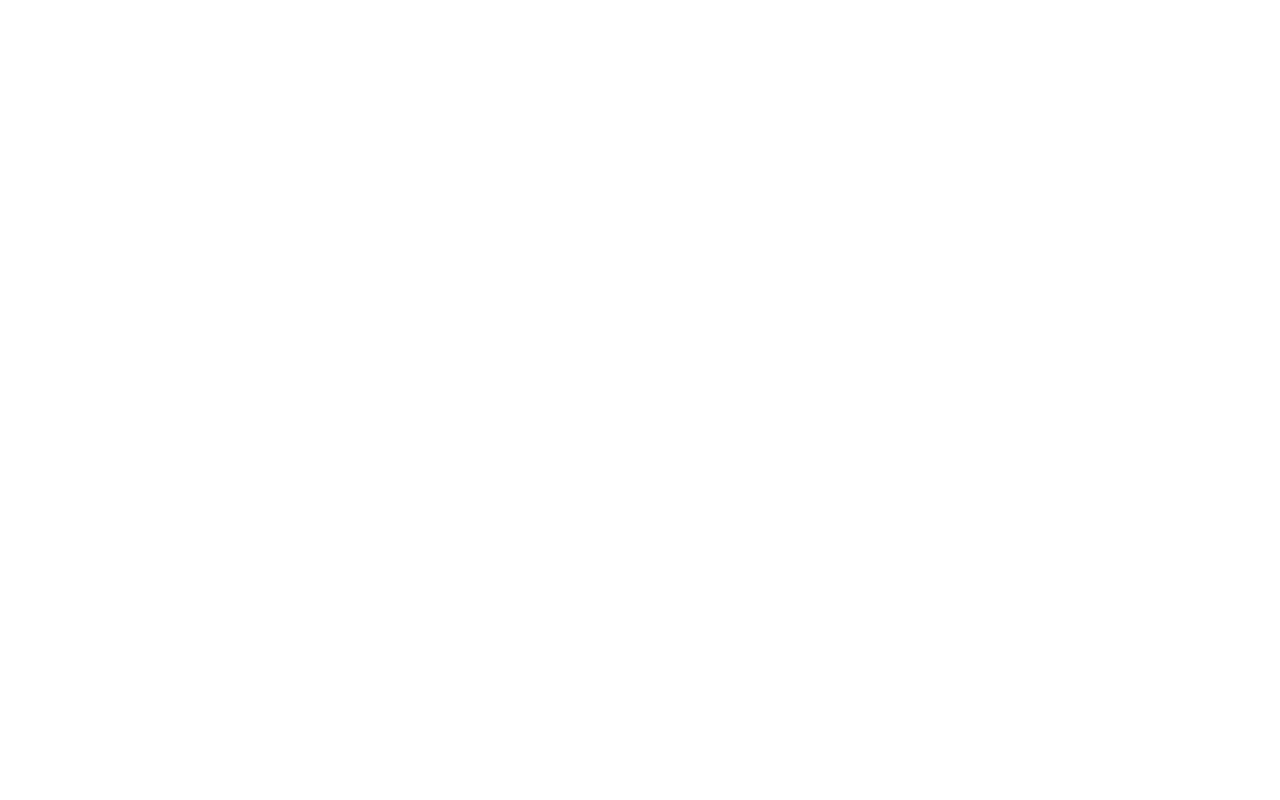
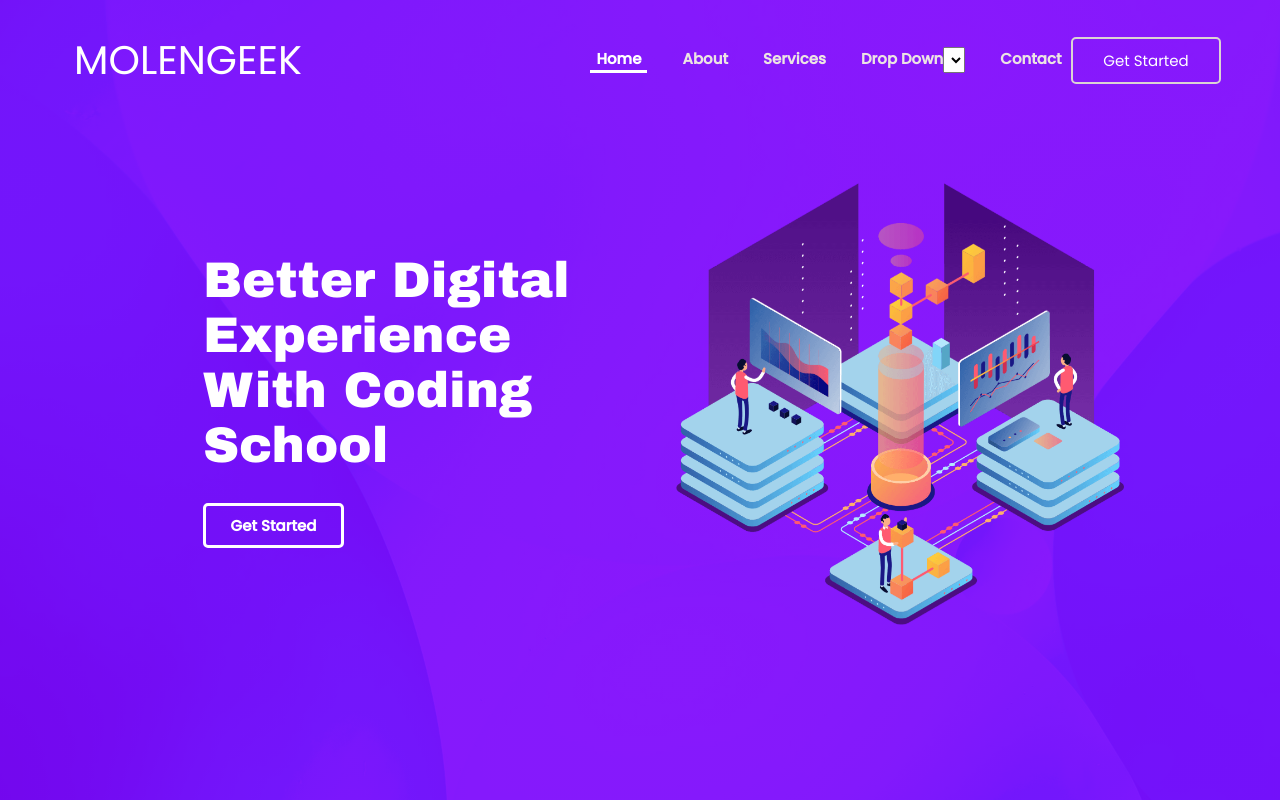
Before and after one commit to Kanzaki7/Projet_Final_Dom_emrah_oztek, a plain HTML site: page index.html in a window 1280 px wide. Drawn offline with Linux system fonts and the light colour scheme.

Commit message:
arrivé à la section1

```diff
--- a/index.html
+++ b/index.html
@@ -4,8 +4,50 @@
     <meta charset="UTF-8">
     <meta name="viewport" content="width=device-width, initial-scale=1.0">
     <title>Projet_Final_Dom</title>
+    <link rel="stylesheet" href="./public/css/style.css">
+    <link rel="preconnect" href="https://fonts.googleapis.com">
+    <link rel="preconnect" href="https://fonts.gstatic.com" crossorigin>
+    <link href="https://fonts.googleapis.com/css2?family=Archivo+Black&family=Poppins:wght@400;500&display=swap" rel="stylesheet">
 </head>
 <body>
-
+    <section class="section-hero">
+        <div class="divContrast"></div>
+        <nav>
+            <div class="hero-title">MOLENGEEK</div>
+            <div class="menu-nav">
+                <div class="menu">
+                    <div class="textWhite">Home</div>
+                    <div class="textGray">About</div>
+                    <div class="textGray">Services</div>
+                    <div class="divDrop">
+                        <div class="textGray dropdown">Drop Down</div>
+                        <select name="" id=""></select>
+                    </div>
+                    <div class="textGray">Contact</div>
+                </div>
+                <div class="started">
+                    <p class="textStarted">Get Started</p>
+                </div>
+            </div>
+        </nav>
+        <div class="hero">
+            <div class="textHero">
+                <div class="contentText">
+                    <div class="textDigital">
+                        Better Digital Experience With Coding School
+                    </div>
+                    <div class="started2">
+                        <p class="textStarted2">
+                            Get Started
+                        </p>
+                    </div>
+                </div>
+            </div>
+            <div class="divImgHero">
+                <div class="imgHero"></div>
+            </div>
+        </div>
+    </section>
+    <script src="./public/js/main.js"></script>
 </body>
 </html>
--- /dev/null
+++ b/public/css/style.css
@@ -0,0 +1,234 @@
+body {
+    margin: 0;
+    padding: 0;
+    height: 100vh;
+    width: 100vw;
+    overflow-x: hidden;
+}
+
+/* section 1 - Hero */
+
+.section-hero {
+    width: 100%;
+    height: 100%;
+    background-image: url(../assets/img/hero-bg.jpg);
+    background-position: center;
+    background-size: cover;
+    z-index: 1;
+    position: relative;
+    display: flex;
+    flex-direction: column;
+}
+
+.divContrast {
+    background: linear-gradient(135deg, rgb(128, 0, 255) 50%, rgb(128, 0, 255));
+    opacity: 0.9;
+    width: 100%;
+    height: 100%;
+    z-index: -1;
+    position: absolute;
+}
+
+nav {
+    display: flex;
+    justify-content: center;
+    align-items: center;
+    height: 15%;
+    /* background-color: blue; */
+    position: fixed;
+    /* top: 0; */
+    z-index: 1;
+    width: 100%;
+}
+
+
+.hero-title {
+    color: white;
+    font-size: 40px;
+    width: 40%;
+    /* background-color: black; */
+    margin-left: 20px;
+    font-family: 'Poppins', sans-serif;
+}
+
+.menu-nav {
+    display: flex;
+    width: 50%;
+    justify-content: center;
+    align-items: center;
+    /* background-color: yellow; */
+    font-family: 'Poppins', sans-serif;
+    font-size: 15px;
+}
+
+.menu {
+    display: flex;
+    width: 75%;
+    gap: 35px;
+    /* background-color: red; */
+    justify-content: center;
+    /* font-size: 17px; */
+    color: rgb(236, 227, 227);
+    font-weight: bold;
+}
+
+.textWhite {
+    color: white;
+    border-bottom: 3px solid white;
+    width: 57px;
+    text-align: center;
+    font-weight: bolder;
+    cursor: pointer;
+}
+
+.textGray {
+    cursor: pointer;
+    text-align: center;
+    font-weight: bolder;
+}
+
+.textGray::after {
+    content: "";
+    width: 0;
+    height: 3px;
+    background-color: white;
+    display: block;
+    transition: width 0.3s;
+}
+
+.textGray:hover::after {
+    width: 105%;
+}
+.textGray:hover {
+    color: white;
+}
+
+
+.textLine {
+    display: flex;
+    flex-direction: column;
+}
+
+.started {
+    width: 25%;
+    /* background-color: orange; */
+    /* font-size: 17px; */
+    display: flex;
+    justify-content: center;
+    color: white;
+    cursor: pointer;
+}
+
+.textStarted {
+    border: 2px solid rgb(220, 211, 211);
+    border-radius: 5px;
+    /* background-color: blue; */
+    padding: 10px;
+    padding-left: 30px;
+    padding-right: 30px;
+    transition: ease-in-out;
+}
+
+.borderWhite {
+    border: 2px solid white;
+}
+
+.hero {
+    height: 100%;
+    display: flex;
+    justify-content: center;
+    /* background-color: red; */
+}
+
+.textHero {
+    width: 50%;
+    height: 100%;
+    display: flex;
+    justify-content: center;
+    align-items: center;
+    flex-direction: column;
+}
+
+.contentText {
+    display: flex;
+    justify-content: center;
+    flex-direction: column;
+    /* background-color: blue; */
+    width: 60%;
+    height: 60%;
+    gap: 30px;
+    margin-left: 150px;
+}
+
+.textDigital {
+    font-size: 50px;
+    font-family: 'Archivo Black', sans-serif;
+    color: white;
+}
+
+.started2 {
+cursor: pointer;
+}
+
+.textStarted2 {
+    font-size: 15px;
+    text-align: center;
+    padding-top: 8px;
+    padding-bottom: 8px;
+    margin: 0;
+    color: white;
+    width: 135px;
+    font-family: 'Poppins', sans-serif;
+    font-weight: bold;
+    border: 3px solid white;
+    border-radius: 5px;
+    transition: all ease-in-out 0.4s;
+}
+
+.transformStarted {
+    color: rgb(128, 0, 255);
+    background-color: white;
+}
+
+.divImgHero {
+    width: 50%;
+    height: 100%;
+    /* background-color: yellow; */
+    display: flex;
+    justify-content: center;
+    align-items: center;
+}
+
+.imgHero {
+    width: 70%;
+    height: 70%;
+    background-image: url(../assets/img/hero-img.png);
+    background-position: center;
+    background-size: contain;
+    background-repeat: no-repeat;
+    /* background-color: red; */
+    margin-right: 120px;
+
+    animation-name: animate;
+    animation-direction: alternate;
+    animation-duration: 3s;
+    animation-iteration-count: infinite;
+    animation-timing-function: ease-in-out;
+}
+
+@keyframes animate {
+    0% {
+        transform: translateY(15px);
+    }
+    50% {
+        transform: translateY(0px);
+    }
+    100% {
+        transform: translateY(15px);
+    }
+}
+
+.divDrop {
+    display: flex;
+    background: none;
+}
--- /dev/null
+++ b/public/js/main.js
@@ -0,0 +1,16 @@
+let textStarted = document.querySelector(".textStarted");
+let textStarted2 = document.querySelector(".textStarted2");
+
+textStarted.addEventListener("mouseover", () => {
+    textStarted.classList.toggle("borderWhite");
+})
+textStarted.addEventListener("mouseout", () => {
+    textStarted.classList.toggle("borderWhite");
+})
+
+textStarted2.addEventListener("mouseover", () => {
+    textStarted2.classList.toggle("transformStarted");
+})
+textStarted2.addEventListener("mouseout", () => {
+    textStarted2.classList.toggle("transformStarted");
+})
```
Also changed, not shown: public/assets/img/about.jpg (added), public/assets/img/counts-bg.png (added), public/assets/img/features.svg (added), public/assets/img/footer-bg.jpg (added), public/assets/img/hero-bg.jpg (added), public/assets/img/hero-img.png (added), 1 other file.
